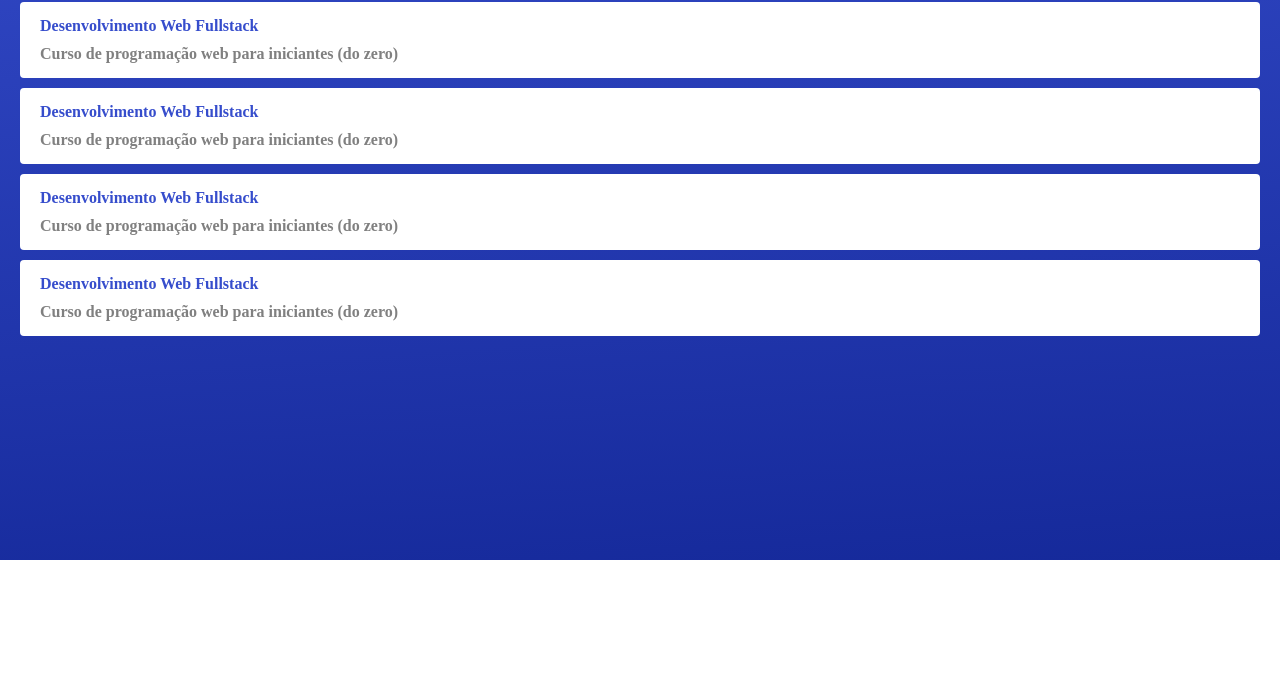
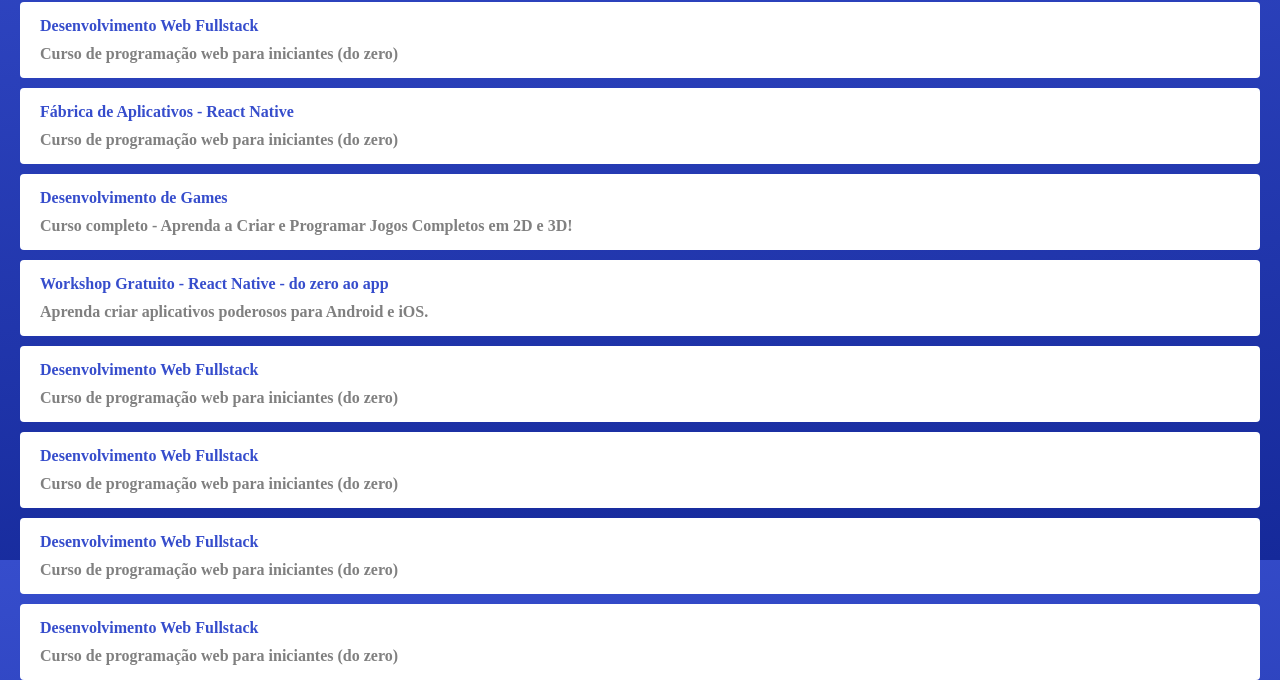
Before and after one commit to eduardodalosto/eduardodalosto.github.io, a plain HTML site: page index.html in a window 1280 px wide. Shown: the part 240-920 px from the top of the page. Before the commit the page ends 800 px from the top, so only its background shows below. Drawn offline with Linux system fonts and the light colour scheme.

Commit message:
Finalização do projeto!

```diff
--- a/index.html
+++ b/index.html
@@ -53,6 +53,32 @@
     </ul>
     <ul class="links-list">
         <li>
+            <a href="" class="active">
+                Desenvolvimento Web Fullstack
+              <span>Curso de programação web para iniciantes (do zero)</span>
+            </a>
+        </li>
+        <li>
+            <a href="" class="active">
+                Fábrica de Aplicativos - React Native
+                <span>Curso de programação web para iniciantes (do zero)</span>
+            </a>
+        </li>
+        <li>
+            <a href="" class="active">
+                Desenvolvimento de Games
+                <span>Curso completo - Aprenda a Criar e Programar Jogos Completos em 2D e 3D!</span>
+            </a>
+        </li>
+        <li>
+            <a href="" class="active">
+                Workshop Gratuito - React Native - do zero ao app
+                <span>Aprenda criar aplicativos poderosos para Android e iOS.</span>
+            </a>
+        </li>
+    </ul>
+    <ul class="links-list secound">
+        <li>
             <a href="">
                 Desenvolvimento Web Fullstack
               <span>Curso de programação web para iniciantes (do zero)</span>
--- /dev/null
+++ b/styles.css
@@ -0,0 +1,85 @@
+* {
+  margin: 0;
+  padding: 0;
+}
+
+
+html, body {
+  height: 100%;
+}
+
+body {
+  font-family: 'Raleway', sans-serif;
+  color: white;
+  background: rgb(54,77,204);
+  background: linear-gradient(176deg, rgba(54,77,204,1) 0%, rgba(19,35,124,1) 100%);
+}
+
+.avatar {
+  width: 80px;
+  border-radius: 50px;
+  border: 3px solid white;
+  box-shadow: 0 0 20px white;
+}
+
+h1 {
+  font-family: 'Architects Daughter', cursive;
+  font-weight: 100;
+  font-size: 24px;
+  margin-bottom: 2px;
+}
+
+h2 {
+  font-size: 16px;
+}
+
+.profile {
+  margin-top: 20px;
+  text-align: center;
+}
+
+.social {
+  display: flex;
+  justify-content: space-around;
+  list-style: none;
+  margin: 20px 0;
+}
+
+.social img {
+  width: 33px;
+}
+
+
+.links-list {
+  list-style: none;
+}
+
+.links-list li {
+  margin: 10px 20px;
+}
+
+.links-list li a {
+  display: block;
+  background: white;
+  padding: 15px 20px;
+  border-radius: 8px;
+  text-decoration: none;
+  color: black;
+  font-weight: bold;
+}
+
+.links-list li a span {
+  color: grey;
+  display: block;
+  margin-top: 10px;
+  font-size: 14px;
+}
+
+.links-list li a.active {
+  box-shadow: 0 0 20px white;
+  color: rgb(54,77,204);
+}
+
+.links-list.second {
+  margin-top: 30px;
+}
```
